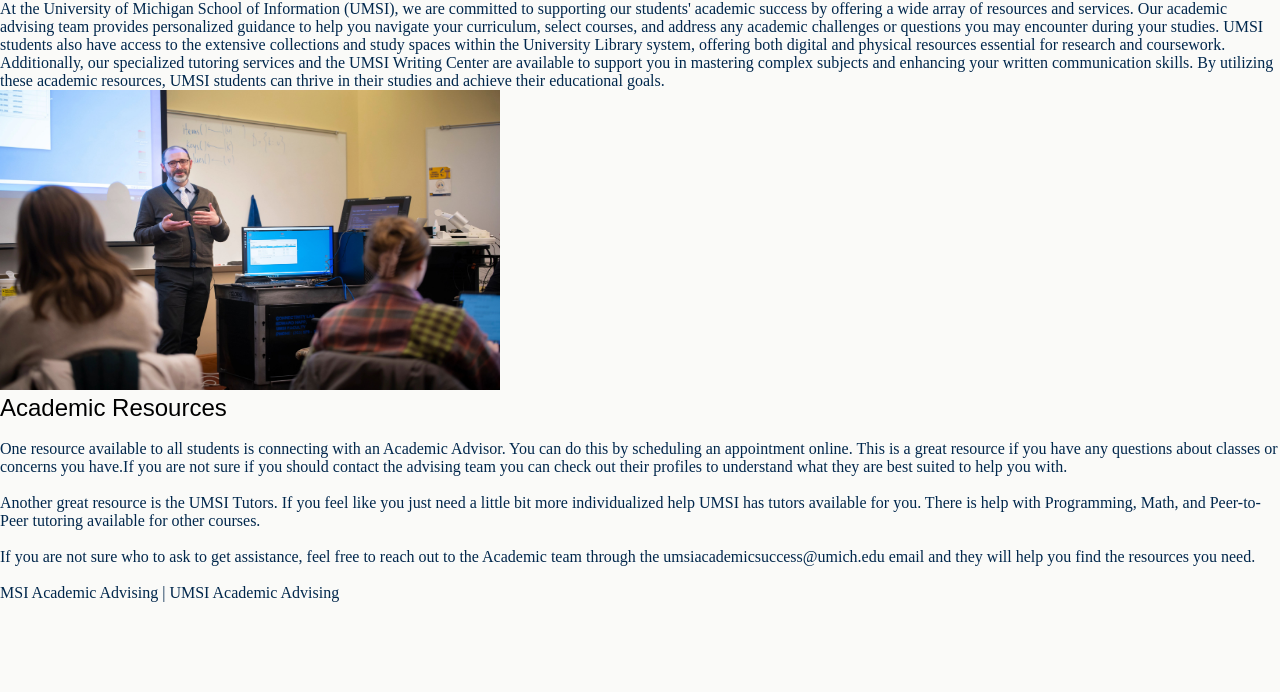
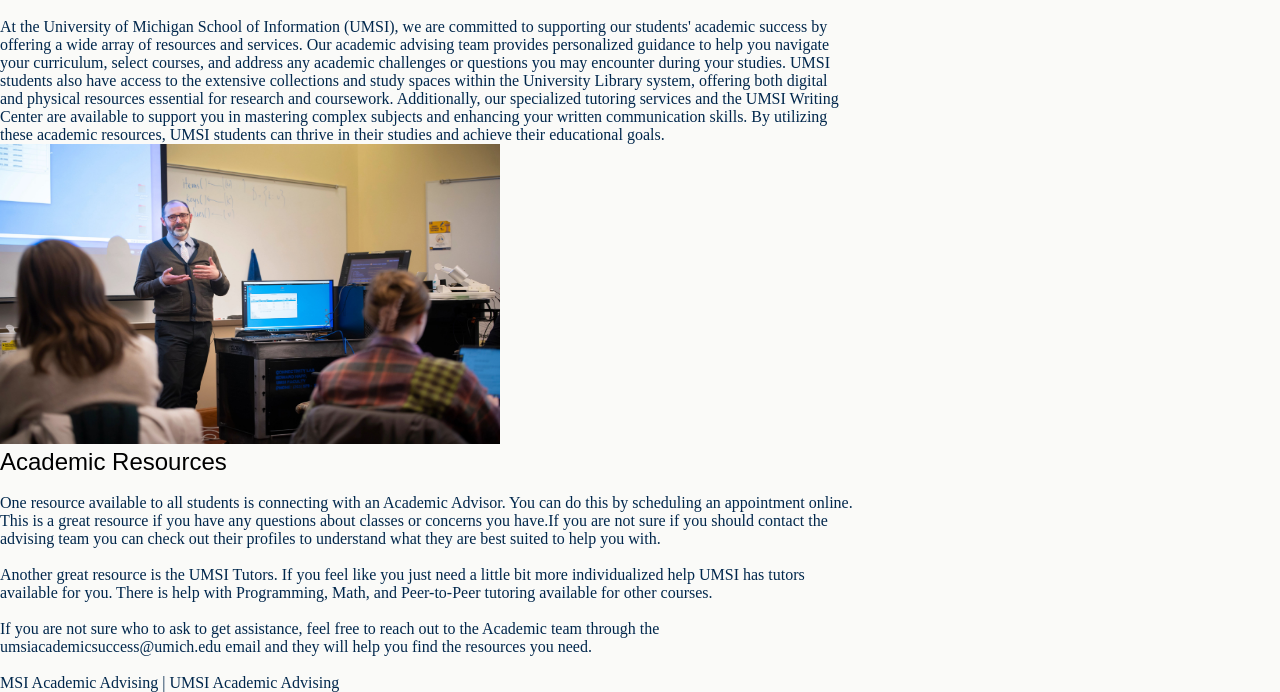
Before and after one commit to Steph5141/client_project_html_f24, a plain HTML site: page page_1.html in a window 1280 px wide. Shown: the part 539-1231 px from the top of the page. Before the commit the page ends 1141 px from the top, so only its background shows below. Drawn offline with Linux system fonts and the light colour scheme.

Commit message:
Add files via upload

```diff
--- a/css/style.css
+++ b/css/style.css
@@ -1,18 +1,35 @@
 body{
     background-color: #fafaf8;
     color: #00274C;
+    display: grid;
+    grid-template-columns: 5fr 5fr 5fr;
 }
 
 h1{
     font-size: xx-large;
     font-family: sans-serif;
     text-align: center;
+    grid-row: 1/span 1;
 }
 
 h2{
     font-size: x-large;
     color: #000000;
     font-family: sans-serif;
+}
+
+main{
+    grid-column: 1/span 2;
+    grid-row: 2/span 1;
+}
+
+.img{
+    grid-column: 2/span 1;
+    height: auto;
+}
+
+footer{
+    grid-row: 3/span 1;
 }
 
 .skip{
--- a/page_1.html
+++ b/page_1.html
@@ -23,7 +23,7 @@
     </header>
     <main id = "main">
         <div>
-            <p>At the University of Michigan School of Information (UMSI), we are committed to supporting our students' academic success by offering a wide array of resources and services. Our academic advising team provides personalized guidance to help you navigate your curriculum, select courses, and address any academic challenges or questions you may encounter during your studies. UMSI students also have access to the extensive collections and study spaces within the University Library system, offering both digital and physical resources essential for research and coursework. Additionally, our specialized tutoring services and the UMSI Writing Center are available to support you in mastering complex subjects and enhancing your written communication skills. By utilizing these academic resources, UMSI students can thrive in their studies and achieve their educational goals. </p>
+            <p><br>At the University of Michigan School of Information (UMSI), we are committed to supporting our students' academic success by offering a wide array of resources and services. Our academic advising team provides personalized guidance to help you navigate your curriculum, select courses, and address any academic challenges or questions you may encounter during your studies. UMSI students also have access to the extensive collections and study spaces within the University Library system, offering both digital and physical resources essential for research and coursework. Additionally, our specialized tutoring services and the UMSI Writing Center are available to support you in mastering complex subjects and enhancing your written communication skills. By utilizing these academic resources, UMSI students can thrive in their studies and achieve their educational goals. </p>
         </div>
         <img src = "images/umsiprofessor.jpg" width = "500" height = "300" alt = "Professor Johnston interacting with class">
 
```
Also changed, not shown: index.html (+1 -1 lines).
